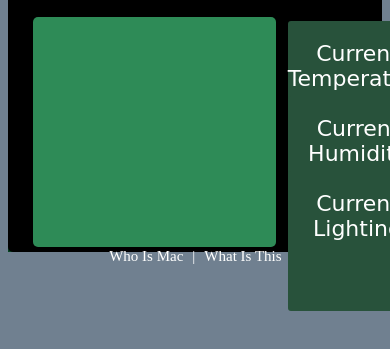
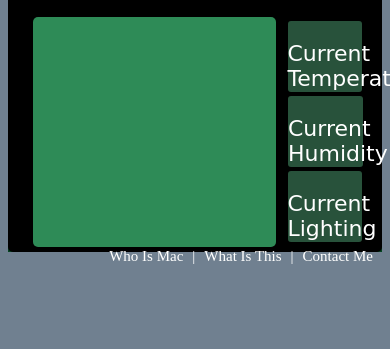
Before and after one commit to teeceli/macmonitor, a website: page client/index.html in a window 390 px wide. Shown: the part 191-540 px from the top of the page. Drawn offline with nearby package versions, Linux system fonts and the light colour scheme; no server answers; a web font is replaced by a local one.

Commit message:
changed content box sizes for mobile

```diff
--- a/client/css/macmonitor.css
+++ b/client/css/macmonitor.css
@@ -63,8 +63,8 @@ body {
 
 #temperature-content-square {
 	float: right;
-	width: 140px;
-	height: 140px;
+	width: 20%;
+	height: 28%;
 	margin-right: 50px;
 	background-color: #28523B;
 	-moz-border-radius: 3px;
@@ -92,8 +92,8 @@ body {
 
 #humidity-content-square {
 	float: right;
-	width: 140px;
-	height: 140px;
+	width: 20%;
+	height: 28%;
 	margin-top: 21%;
 	margin-right: 50px;
 	margin-left: -25%;
@@ -122,8 +122,8 @@ body {
 
 #lighting-content-square {
 	float: right;
-	width: 140px;
-	height: 140px;
+	width: 20%;
+	height: 28%;
 	margin-right: 50px;
 	margin-left: -25%;
 	margin-top: 41%;
```
